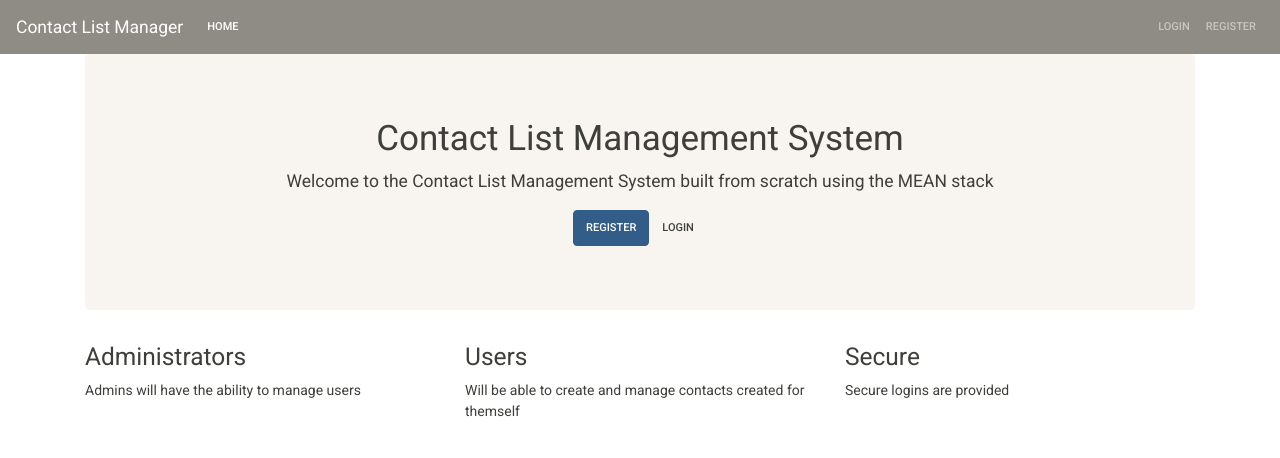
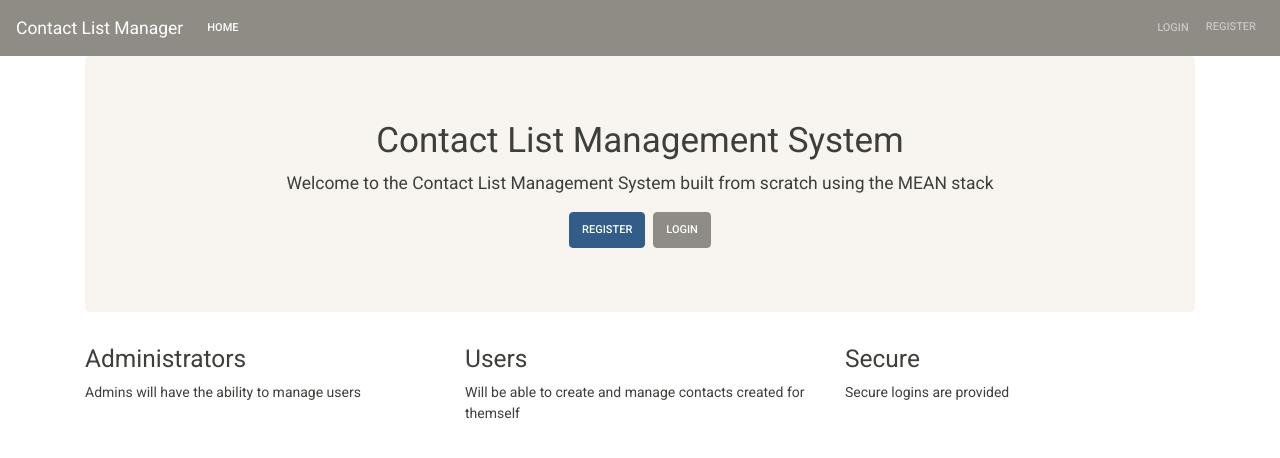
Before and after one commit to Joe-Sendra/Angular-Contact-List-Management, an Angular app in the folder client/clms/: page / in a window 1280 px wide. Shown: the top 458 px of the page. Built offline with nearby package versions, Linux system fonts and the light colour scheme.

Commit message:
Adjusted styling login/logout buttons

```diff
--- a/client/clms/src/app/main-app/components/home/home.component.html
+++ b/client/clms/src/app/main-app/components/home/home.component.html
@@ -3,8 +3,8 @@
         <h1>Contact List Management System</h1>
         <p class="lead">Welcome to the Contact List Management System built from scratch using the MEAN stack</p>
         <div [hidden]="authService.loggedIn()">
-            <a class="btn btn-primary" [routerLink]="['/register']">Register</a>
-            <a class="btn btn-default" [routerLink]="['/login']">Login</a>
+            <a class="btn btn-primary mr-2" [routerLink]="['/register']">Register</a>
+            <a class="btn btn-secondary" [routerLink]="['/login']">Login</a>
         </div>
     </div>
 
--- a/client/clms/src/app/shared/components/navbar/navbar.component.html
+++ b/client/clms/src/app/shared/components/navbar/navbar.component.html
@@ -1,52 +1,3 @@
-<!-- <nav class="navbar navbar-expand-md navbar-dark bg-dark">
-    <a class="navbar-brand" href="#">Contact List Manager</a>
-    <button class="navbar-toggler" type="button" data-toggle="collapse" data-target="#mainNavbar" aria-controls="mainNavbar" aria-expanded="false" aria-label="Toggle navigation">
-      <span class="navbar-toggler-icon"></span>
-    </button>
-
-    <div class="collapse navbar-collapse" id="mainNavbar">
-      <ul class="navbar-nav mr-auto">
-        <li class="nav-item" [routerLinkActive]="['active']" [routerLinkActiveOptions]="{exact:true}">
-          <a class="nav-link" [routerLink]="['/']">Home <span class="sr-only">(current)</span></a>
-        </li>
-      </ul>
-      <ul class="navbar-nav navbar-right">
-        <li class="nav-item" [routerLinkActive]="['active']" [routerLinkActiveOptions]="{exact:true}" *ngIf="currentRole==='admin'">
-          <a class="nav-link" [routerLink]="['/admin/home']">
-            Dashboard
-          </a>
-        </li>
-        <li class="nav-item dropdown" *ngIf="currentRole==='admin'">
-          <a class="nav-link dropdown-toggle" href="#" id="navbarDropdown" role="button" data-toggle="dropdown" aria-haspopup="true" aria-expanded="false">
-            Users
-          </a>
-          <div class="dropdown-menu" aria-labelledby="navbarDropdown">
-            <a class="dropdown-item" [routerLink]="['/admin/users']">View</a>
-            <a class="dropdown-item" [routerLink]="['/admin/create']">Create</a>
-          </div>
-        </li>
-        <li class="nav-item dropdown" *ngIf="currentRole==='user'">
-          <a class="nav-link dropdown-toggle" href="#" id="navbarDropdown" role="button" data-toggle="dropdown" aria-haspopup="true" aria-expanded="false">
-            Contacts
-          </a>
-          <div class="dropdown-menu" aria-labelledby="navbarDropdown">
-            <a class="dropdown-item" [routerLink]="['/user/contacts']">View</a>
-            <a class="dropdown-item" [routerLink]="['/user/create']"]>Create</a>
-          </div>
-        </li>
-        <li class="nav-item" [routerLinkActive]="['active']" [routerLinkActiveOptions]="{exact:true}" *ngIf="!authService.loggedIn()">
-          <a class="nav-link" [routerLink]="['/login']">Login <span class="sr-only">(current)</span></a>
-        </li>
-        <li class="nav-item" [routerLinkActive]="['active']" [routerLinkActiveOptions]="{exact:true}" *ngIf="!authService.loggedIn()">
-          <a class="nav-link" [routerLink]="['/register']">Register</a>
-        </li>
-        <li class="nav-item" *ngIf="authService.loggedIn()">
-          <a class="nav-link" href="#" (click)="onLogoutCLick()">Logout</a>
-        </li>
-        <li class="nav-item"><a class="nav-link" href="#" *ngIf="currentEmail">(user: {{ currentEmail }})</a></li>
-      </ul>
-    </div>
-  </nav> -->
 <nav class="navbar navbar-expand-md navbar-dark bg-dark">
   <a class="navbar-brand" href="#">Contact List Manager</a>
   <button class="navbar-toggler" type="button" data-toggle="collapse" data-target="#mainNavbar" aria-controls="mainNavbar" aria-expanded="false" aria-label="Toggle navigation">
@@ -82,15 +33,14 @@
         </div>
       </li>
       <li class="nav-item" [routerLinkActive]="['active']" [routerLinkActiveOptions]="{exact:true}" *ngIf="!authService.loggedIn()">
-          <a class="nav-link" [routerLink]="['/login']">Login <span class="sr-only">(current)</span></a>
+        <a class="nav-link btn btn-secondary" [routerLink]="['/login']">Login <span class="sr-only">(current)</span></a>
       </li>
       <li class="nav-item" [routerLinkActive]="['active']" [routerLinkActiveOptions]="{exact:true}" *ngIf="!authService.loggedIn()">
         <a class="nav-link" [routerLink]="['/register']">Register</a>
       </li>
       <li class="nav-item" *ngIf="authService.loggedIn()">
-          <button class="nav-link" (click)="onLogoutCLick()">Logout</button>
+        <button class="btn btn-info" (click)="onLogoutCLick()">Logout (user: {{ currentEmail }})</button>
       </li>
-        <li class="nav-item"><a class="nav-link disabled" href="#" *ngIf="currentEmail">(user: {{ currentEmail }})</a></li>
     </ul>
   </div>
 </nav>
```
Lines whose indentation alone changed are shown as unchanged.
